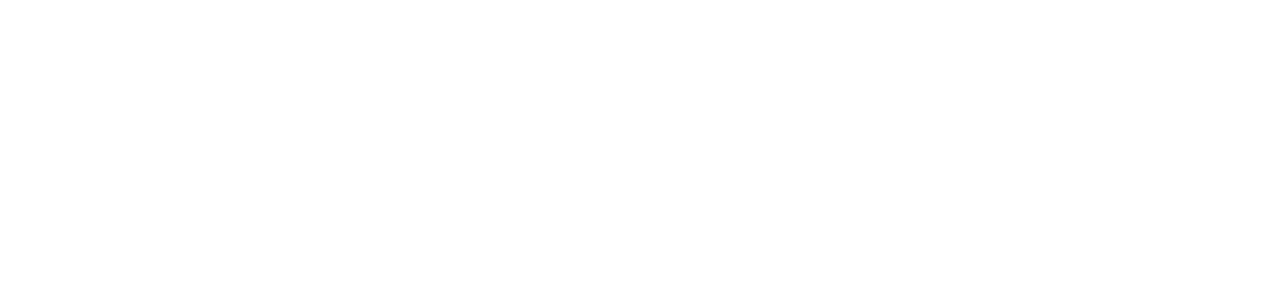
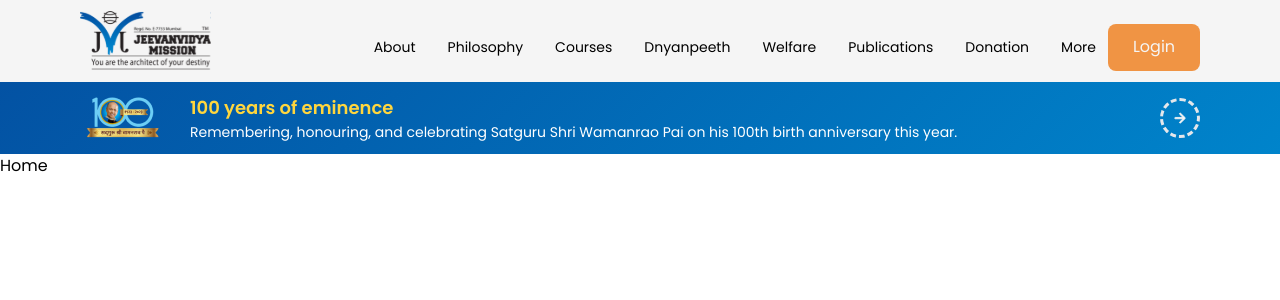
Before and after one commit to Lemon-Yellow-LLP/jeevanvidya, a React (Vite) app: page / in a window 1280 px wide. Shown: the top 300 px of the page. Built offline with nearby package versions, Linux system fonts and the light colour scheme.

Commit message:
navbar uncommented

```diff
--- a/package.json
+++ b/package.json
@@ -18,7 +18,8 @@
     "react": "^18.2.0",
     "react-dom": "^18.2.0",
     "react-otp-input": "^3.0.4",
-    "react-router-dom": "^6.15.0"
+    "react-router-dom": "^6.15.0",
+    "tailwind-merge": "^1.14.0"
   },
   "devDependencies": {
     "@types/react": "^18.0.28",
--- a/src/App.jsx
+++ b/src/App.jsx
@@ -8,7 +8,7 @@ import About from './pages/About';
 function App() {
   return (
     <BrowserRouter>
-      {/* <Navbar /> */}
+      <Navbar />
       <Routes>
         <Route path='/' element={<Home />} />
         <Route path='/mediaPress' element={<MediaPress />} />
--- a/src/pages/Home/index.jsx
+++ b/src/pages/Home/index.jsx
@@ -12,14 +12,5 @@ export default function Home() {
     setActive(e);
   };
 
-  return (
-    <>
-      {/* {types.map((type, index) => (
-        <TabButton label={type} activeTab={active} onChange={handleClick} key={index}></TabButton>
-      ))} */}
-
-      {/* <SectionTitleDescription {...sectionData} /> */}
-      {/* <Loader /> */}
-    </>
-  );
+  return <div>Home</div>;
 }
```
Also changed, not shown: 1 other file (tests, documents, lock files or other folders).
